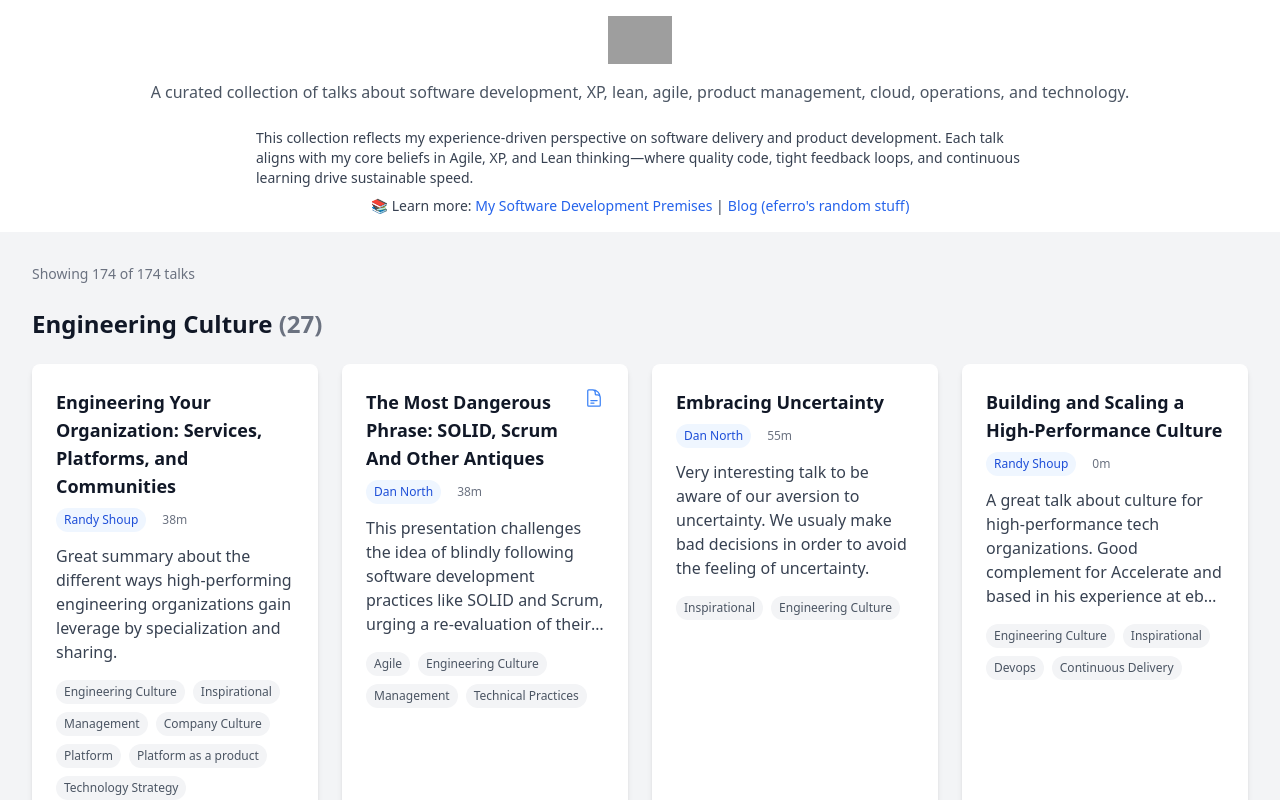
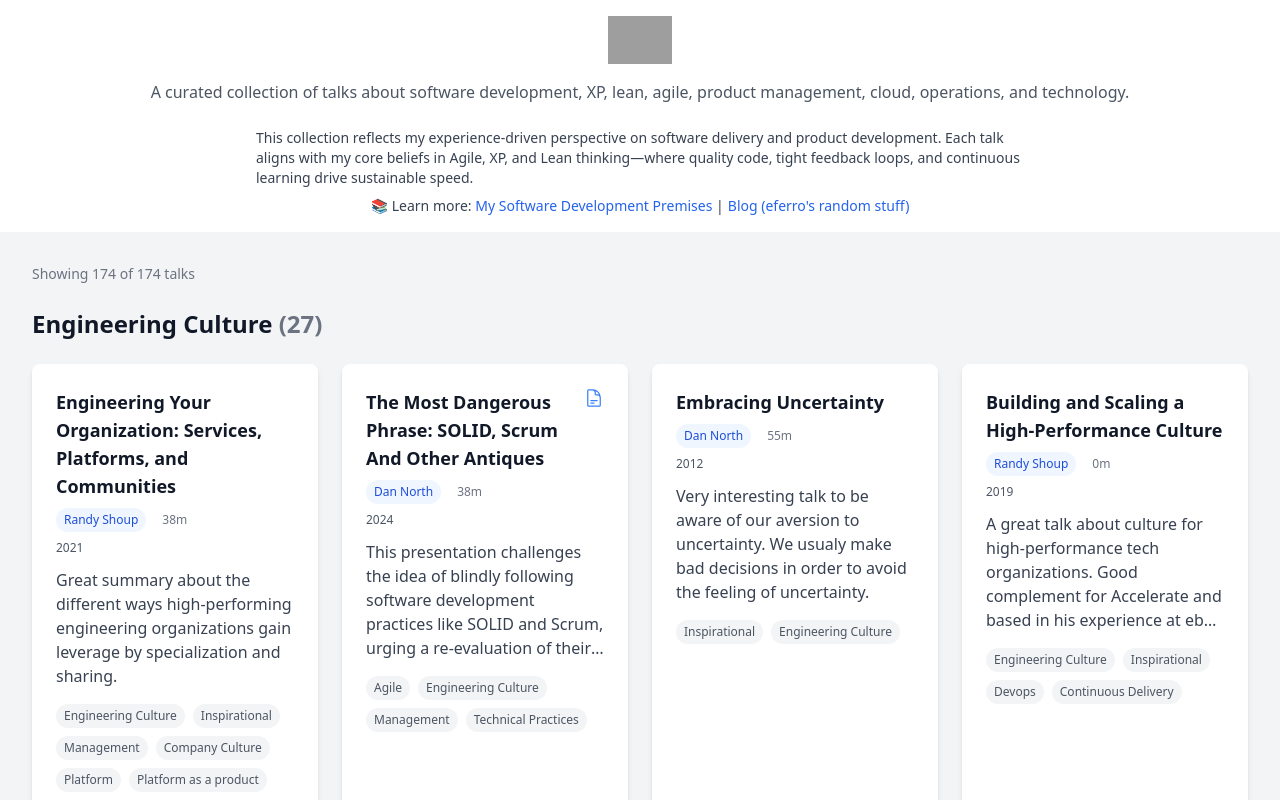
Before and after one commit to eferro/eferro-picks-site, a React (Vite) app: page / in a window 1280 px wide. Shown: the top 800 px of the page. Built offline with nearby package versions, Linux system fonts and the light colour scheme; grey boxes are pictures that could not be loaded; the HTML template or start-up script is replaced by a standard one.

Commit message:
feat: Add year display to talk cards in main page

```diff
--- a/src/components/TalksList/TalkCard.tsx
+++ b/src/components/TalksList/TalkCard.tsx
@@ -95,6 +95,11 @@ export function TalkCard({
               {formatDuration(talk.duration)}
             </span>
           </div>
+          {talk.year && (
+            <div className="text-xs text-gray-600 -mt-1 mb-3">
+              {talk.year}
+            </div>
+          )}
           <p className="text-gray-700 mb-4 line-clamp-5">{talk.description}</p>
           <div className="flex flex-wrap gap-2">
             {topicElements}
```
